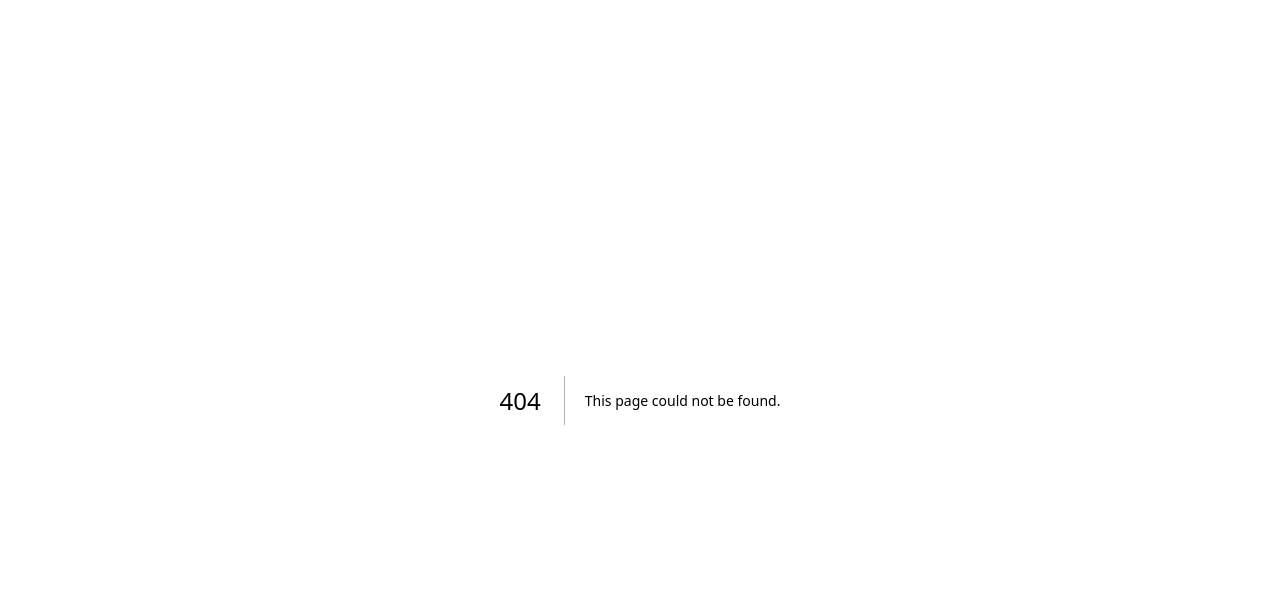
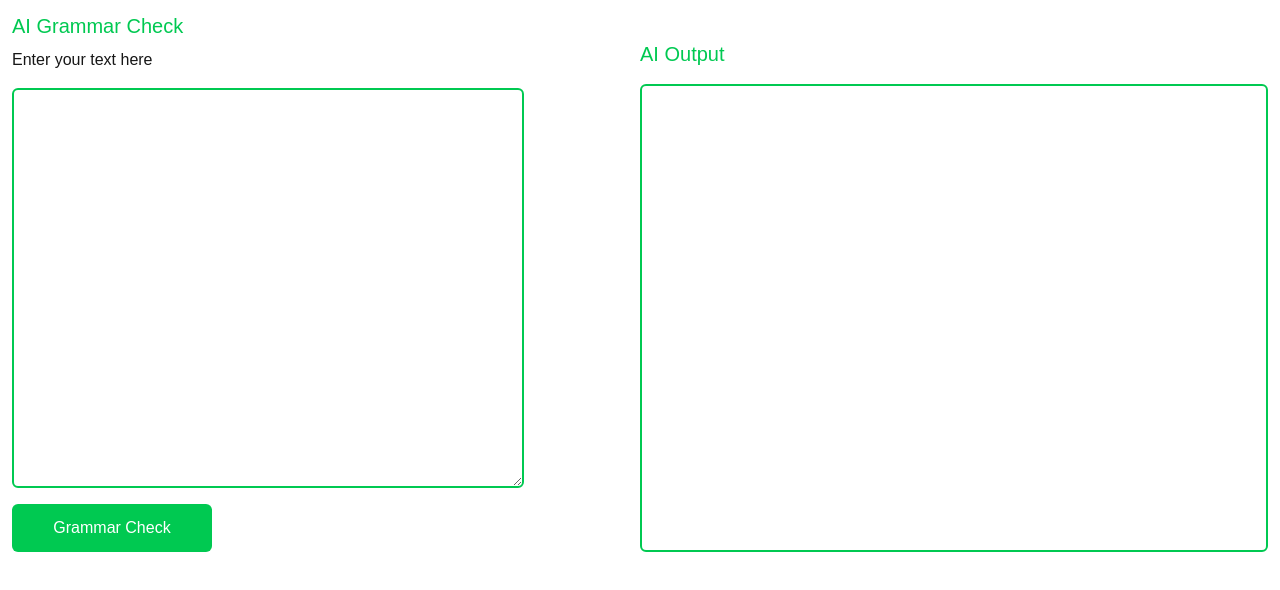
Before and after one commit to shamanth92/AI-Toolkit-GPT, a Next.js app: page /grammarCheck in a window 1280 px wide. Before the commit this address had no page. Shown: the top 590 px of the page. Built offline with nearby package versions, Linux system fonts and the light colour scheme.

Commit message:
Add AI Grammar check

```diff
--- /dev/null
+++ b/app/grammar/route.ts
@@ -0,0 +1,54 @@
+import OpenAI from 'openai';
+const client = new OpenAI();
+
+export async function POST(request: any): Promise<Response> {
+  const getReq = await request.json();
+  const userText = getReq?.userText;
+
+  const SYSTEM_MESSAGE = {
+    role: 'system',
+    content: `Your main job is to review a text and make sure has correct grammar. Provide the correct grammar version for the user provided text. Dont change the tone of text or any other parts of text. Just return the correct grammar version of the text. First return the corrected text and then provide what changes were made, highlight the mistakes and corrections. Do not use reasoning`,
+  };
+
+  const messages = [SYSTEM_MESSAGE, { role: 'user', content: userText }];
+
+  const encoder = new TextEncoder();
+
+  const stream = new ReadableStream({
+    async start(controller) {
+      try {
+        const aiStream = await client.responses.stream({
+          model: 'gpt-5-mini',
+          input: messages,
+          max_output_tokens: 1500,
+        });
+
+        for await (const event of aiStream) {
+          //   console.log('event: ', event);
+          if (event.type === 'response.output_text.delta') {
+            controller.enqueue(encoder.encode(event.delta));
+          }
+
+          if (event.type === 'response.completed') {
+            controller.enqueue(
+              encoder.encode(event.response.output_text ?? '')
+            );
+          }
+        }
+
+        controller.close();
+      } catch (err) {
+        controller.error(err);
+      }
+    },
+  });
+
+  console.log('stream: ', stream);
+
+  return new Response(stream, {
+    headers: {
+      'Content-Type': 'text/plain; charset=utf-8',
+      'Cache-Control': 'no-cache',
+    },
+  });
+}
--- /dev/null
+++ b/app/grammarCheck/page.tsx
@@ -0,0 +1,71 @@
+'use client';
+import { useState } from 'react';
+import { useForm } from 'react-hook-form';
+
+export default function GrammarCheck() {
+  const [aiGrammar, setAIGrammar] = useState('');
+  const [showSpinner, setShowSpinner] = useState(false);
+
+  type FormData = {
+    userText: string;
+  };
+
+  const {
+    register,
+    handleSubmit,
+    formState: { errors },
+    reset,
+  } = useForm<FormData>();
+
+  const onSubmit = async (data: FormData) => {
+    setShowSpinner(true);
+    const res = await fetch(`/grammar`, {
+      method: 'POST',
+      body: JSON.stringify(data),
+    });
+    const reader = res.body!.getReader();
+    const decoder = new TextDecoder();
+    let text = '';
+    setShowSpinner(false);
+    while (true) {
+      const { value, done } = await reader.read();
+      if (done) break;
+      text += decoder.decode(value);
+      setAIGrammar(text);
+    }
+  };
+
+  return (
+    <div className="p-3">
+      <p className="text-xl text-green-500">AI Grammar Check</p>
+      <div className="grid grid-cols-2">
+        <form onSubmit={handleSubmit(onSubmit)}>
+          <div className="flex flex-col gap-4 pt-2">
+            <p>Enter your text here</p>
+            <textarea
+              {...register('userText')}
+              className="w-[40vw] h-100 border-2 border-green-500 rounded-md"
+            />
+            <button className="p-3 bg-green-500 w-50 rounded-md cursor-pointer text-white">
+              Grammar Check
+            </button>
+          </div>
+        </form>
+        <div className="flex flex-col gap-4">
+          <p className="text-xl text-green-500">AI Output</p>
+
+          <div className="border-2 border-green-500 h-full w-full rounded-md p-2">
+            {!showSpinner && (
+              <p className="whitespace-pre-wrap text-sm">{aiGrammar}</p>
+            )}
+            {showSpinner && (
+              <div className="inset-0 flex items-center justify-center bg-white/70">
+                <div className="h-8 w-8 animate-spin rounded-full border-4 border-gray-300 border-t-green-500" />
+              </div>
+            )}
+          </div>
+        </div>
+      </div>
+    </div>
+  );
+}
--- a/app/page.tsx
+++ b/app/page.tsx
@@ -1,16 +1,36 @@
-import Link from 'next/link'
+import Link from 'next/link';
 
 export default function Home() {
   return (
     <div className="flex justify-center items-center p-3">
       <div className="flex flex-col gap-8">
-        <div><p className="text-green-500">Select the AI tool you want to explore</p></div>
+        <div>
+          <p className="text-green-500">
+            Select the AI tool you want to explore
+          </p>
+        </div>
         <div className="flex flex-col gap-3">
-          <Link href="/chatbot"><button className="w-full p-5 rounded-md text-white bg-green-500 cursor-pointer">AI Chatbot</button></Link>
-          <Link href="/summarizer"><button className="w-full p-5 rounded-md text-white bg-green-500 cursor-pointer">AI Summarizer</button></Link>
-          <button className="p-5 rounded-md text-white bg-green-500 cursor-pointer">AI Email Help</button>
-          <button className="p-5 rounded-md text-white bg-green-500 cursor-pointer">AI Grammar Check</button>
-          <button className="p-5 rounded-md text-white bg-green-500 cursor-pointer">AI Code Explainer</button>
+          <Link href="/chatbot">
+            <button className="w-full p-5 rounded-md text-white bg-green-500 cursor-pointer">
+              AI Chatbot
+            </button>
+          </Link>
+          <Link href="/summarizer">
+            <button className="w-full p-5 rounded-md text-white bg-green-500 cursor-pointer">
+              AI Summarizer
+            </button>
+          </Link>
+          <button className="p-5 rounded-md text-white bg-green-500 cursor-pointer">
+            AI Email Help
+          </button>
+          <Link href="/grammarCheck">
+            <button className="w-full p-5 rounded-md text-white bg-green-500 cursor-pointer">
+              AI Grammar Check
+            </button>
+          </Link>
+          <button className="p-5 rounded-md text-white bg-green-500 cursor-pointer">
+            AI Code Explainer
+          </button>
         </div>
       </div>
     </div>
```
